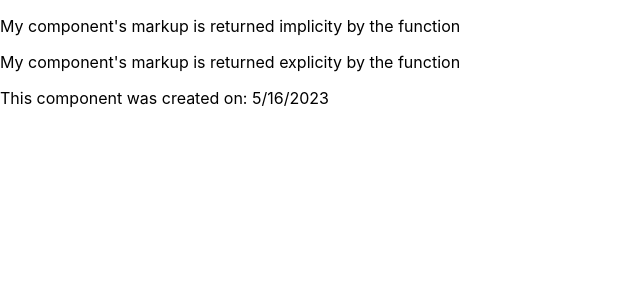
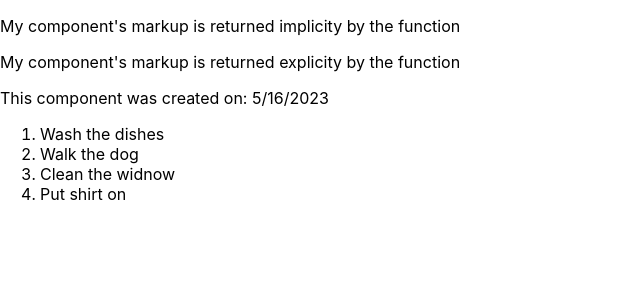
Before and after one commit to Emil88PL/my_second_app, a React (Create React App) app: page / in a window 1280 px wide. Shown: the top 300 px of the page, without its empty margins (0-640 px from the left). Built offline with nearby package versions, Linux system fonts and the light colour scheme.

Commit message:
Multiple JSX elements from Data

```diff
--- a/src/App.js
+++ b/src/App.js
@@ -1,9 +1,9 @@
-import logo from './logo.svg';
 import React from 'react';
 import './App.css';
 import First from './Components/First';
 import Second from './Components/Second';
 import Third from './Components/Third';
+import ComponentsWithArrayOfData from './Components/ComponentWithArrayOfData';
 
 
 
@@ -13,37 +13,10 @@ function App() {
       <First />
       <Second />
       <Third />
+      <ComponentsWithArrayOfData />
     </React.Fragment>
   )
 };
 
 
 export default App;
-
-
-
-
-
-
-// function App() {
-//   return (
-//     <div className="App">
-//       <header className="App-header">
-//         <img src={logo} className="App-logo" alt="logo" />
-//         <p>
-//           Edit <code>src/App.js</code> and save to reload.
-//         </p>
-//         <a
-//           className="App-link"
-//           href="https://reactjs.org"
-//           target="_blank"
-//           rel="noopener noreferrer"
-//         >
-//           Learn React
-//         </a>
-//       </header>
-//     </div>
-//   );
-// }
-
-// export default App;
--- /dev/null
+++ b/src/Components/ComponentWithArrayOfData.js
@@ -0,0 +1,24 @@
+import React from "react";
+
+const ComponentsWithArrayOfData = () => {
+
+    const arrayOfListItems = [
+        'Wash the dishes',
+        'Walk the dog',
+        'Clean the widnow',
+        'Put shirt on'
+    ];
+
+    const listItems = arrayOfListItems.map(  // use unique ID generator - (like in NPM packages) UUID and Shortid
+        (item, index) => <li>{item}</li>
+    );
+
+    return (
+        <ol>
+            {listItems}
+        </ol>
+    );
+
+};
+
+export default ComponentsWithArrayOfData
```
